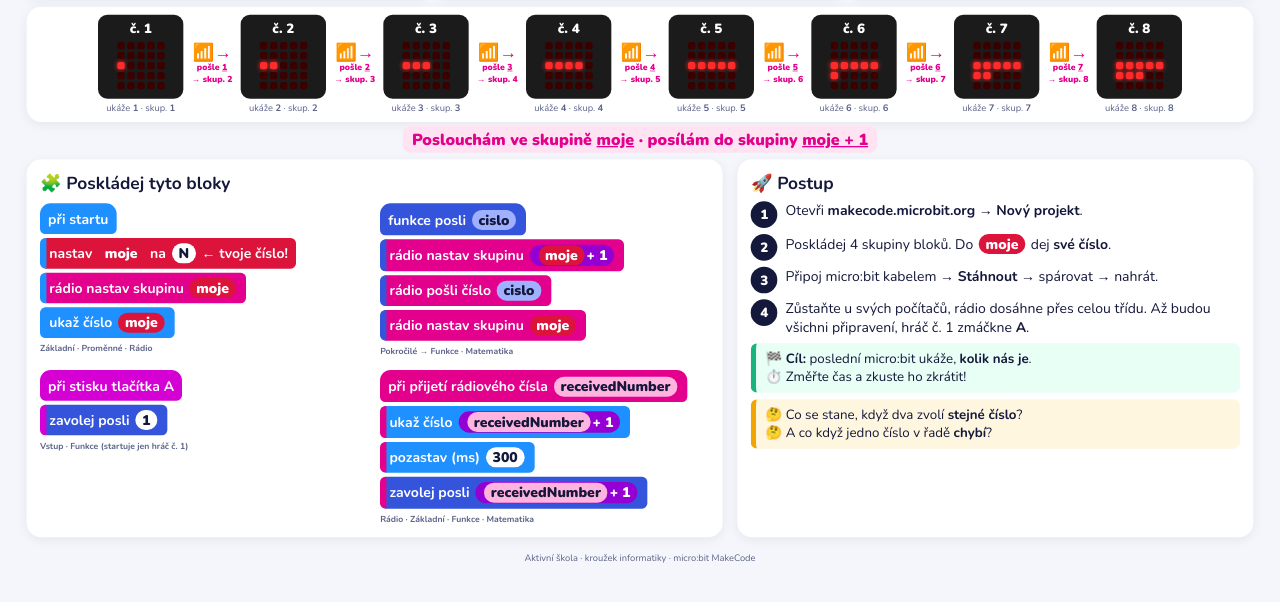
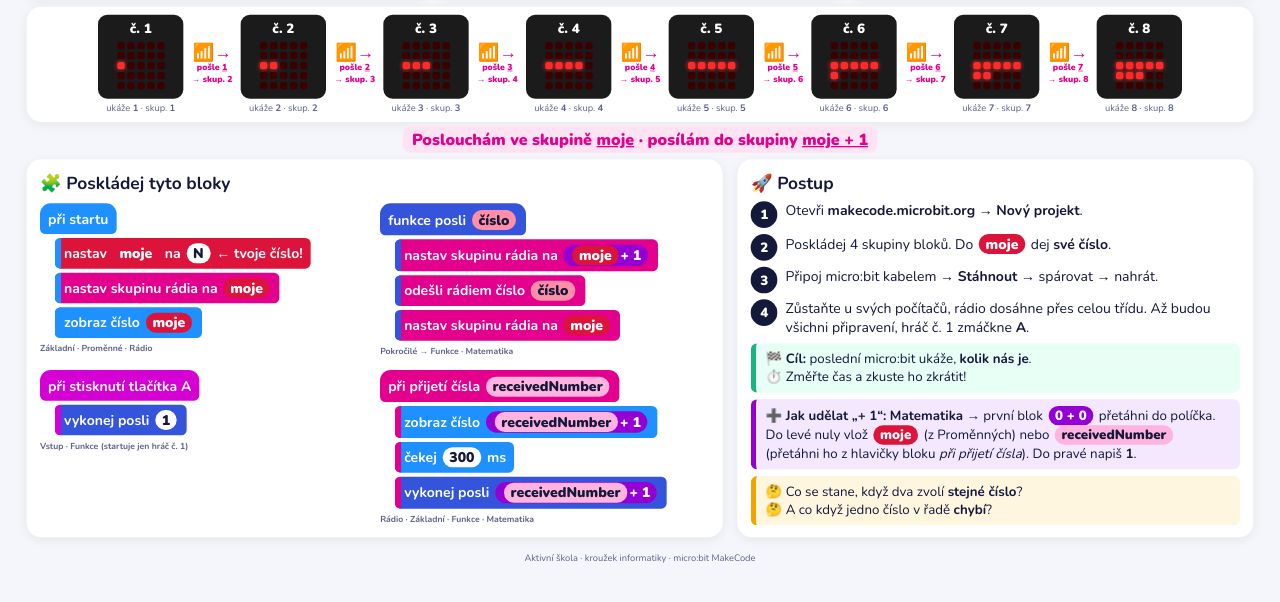
Before and after one commit to janmachacek7/aktivniskola-web, a plain HTML site: page radiovyretez/index.html in a window 1280 px wide. Shown: the part 190-792 px from the top of the page. Drawn offline with nearby package versions, Linux system fonts and the light colour scheme.

Commit message:
Rádiový řetěz: české popisky bloků MakeCode, nápověda +1
Co-Authored-By: Claude Opus 5.5 <noreply@anthropic.com>
Claude-Session: https://claude.ai/code/session_013hS7moGo58LHhdHRMSJkMd

```diff
--- a/radiovyretez/index.html
+++ b/radiovyretez/index.html
@@ -73,10 +73,12 @@ h1{font-size:52px;display:inline-block;margin-right:20px}
 .cols{margin-top:14px;grid-template-columns:1.35fr 1fr}
 .stack{font-size:21px}
 .hat,.blk{margin:3px 0}
+.blk.in{margin-left:22px}
 .step{font-size:21px;margin:9px 0}
 .goal,.think{font-size:20px;margin-top:10px;padding:10px 14px}
 footer{position:absolute;bottom:8px;left:0;right:0;margin:0}
 @media (max-width:1000px){.cols,.grid2,.three{grid-template-columns:auto}}
+.plus{margin-top:10px;background:#f3e8ff;border-left:8px solid var(--math);padding:10px 14px;border-radius:10px;font-size:20px}
 </style>
 </head>
 <body>
@@ -99,27 +101,27 @@ footer{position:absolute;bottom:8px;left:0;right:0;margin:0}
         <div class="stack">
           <div class="hat" style="background:var(--basic)">při startu</div><br>
           <div class="blk in" style="background:var(--var);border-color:var(--basic)">nastav <span class="pill v">moje</span> na <span class="pill">N</span> ← tvoje číslo!</div><br>
-          <div class="blk in" style="background:var(--radio);border-color:var(--basic)">rádio nastav skupinu <span class="pill v">moje</span></div><br>
-          <div class="blk in" style="background:var(--basic);border-color:var(--basic)">ukaž číslo <span class="pill v">moje</span></div>
+          <div class="blk in" style="background:var(--radio);border-color:var(--basic)">nastav skupinu rádia na <span class="pill v">moje</span></div><br>
+          <div class="blk in" style="background:var(--basic);border-color:var(--basic)">zobraz číslo <span class="pill v">moje</span></div>
           <div class="cat">Základní · Proměnné · Rádio</div>
         </div>
         <div class="stack">
-          <div class="hat" style="background:var(--fn)">funkce posli <span class="pill" style="background:#9fb0ff">cislo</span></div><br>
-          <div class="blk in" style="background:var(--radio);border-color:var(--fn)">rádio nastav skupinu <span class="pill m"><span class="pill v">moje</span>+ 1</span></div><br>
-          <div class="blk in" style="background:var(--radio);border-color:var(--fn)">rádio pošli číslo <span class="pill" style="background:#9fb0ff">cislo</span></div><br>
-          <div class="blk in" style="background:var(--radio);border-color:var(--fn)">rádio nastav skupinu <span class="pill v">moje</span></div>
+          <div class="hat" style="background:var(--fn)">funkce posli <span class="pill" style="background:#ff8fa8">číslo</span></div><br>
+          <div class="blk in" style="background:var(--radio);border-color:var(--fn)">nastav skupinu rádia na <span class="pill m"><span class="pill v">moje</span>+ 1</span></div><br>
+          <div class="blk in" style="background:var(--radio);border-color:var(--fn)">odešli rádiem číslo <span class="pill" style="background:#ff8fa8">číslo</span></div><br>
+          <div class="blk in" style="background:var(--radio);border-color:var(--fn)">nastav skupinu rádia na <span class="pill v">moje</span></div>
           <div class="cat">Pokročilé → Funkce · Matematika</div>
         </div>
         <div class="stack">
-          <div class="hat" style="background:var(--input)">při stisku tlačítka A</div><br>
-          <div class="blk in" style="background:var(--fn);border-color:var(--input)">zavolej posli <span class="pill">1</span></div>
+          <div class="hat" style="background:var(--input)">při stisknutí tlačítka A</div><br>
+          <div class="blk in" style="background:var(--fn);border-color:var(--input)">vykonej posli <span class="pill">1</span></div>
           <div class="cat">Vstup · Funkce (startuje jen hráč č. 1)</div>
         </div>
         <div class="stack">
-          <div class="hat" style="background:var(--radio)">při přijetí rádiového čísla <span class="pill" style="background:#ffb3df">receivedNumber</span></div><br>
-          <div class="blk in" style="background:var(--basic);border-color:var(--radio)">ukaž číslo <span class="pill m"><span class="pill" style="background:#ffb3df">receivedNumber</span>+ 1</span></div><br>
-          <div class="blk in" style="background:var(--basic);border-color:var(--radio)">pozastav (ms) <span class="pill">300</span></div><br>
-          <div class="blk in" style="background:var(--fn);border-color:var(--radio)">zavolej posli <span class="pill m"><span class="pill" style="background:#ffb3df">receivedNumber</span>+ 1</span></div>
+          <div class="hat" style="background:var(--radio)">při přijetí čísla <span class="pill" style="background:#ffb3df">receivedNumber</span></div><br>
+          <div class="blk in" style="background:var(--basic);border-color:var(--radio)">zobraz číslo <span class="pill m"><span class="pill" style="background:#ffb3df">receivedNumber</span>+ 1</span></div><br>
+          <div class="blk in" style="background:var(--basic);border-color:var(--radio)">čekej <span class="pill">300</span> ms</div><br>
+          <div class="blk in" style="background:var(--fn);border-color:var(--radio)">vykonej posli <span class="pill m"><span class="pill" style="background:#ffb3df">receivedNumber</span>+ 1</span></div>
           <div class="cat">Rádio · Základní · Funkce · Matematika</div>
         </div>
       </div>
@@ -132,6 +134,7 @@ footer{position:absolute;bottom:8px;left:0;right:0;margin:0}
       <div class="step"><div class="n">3</div><div>Připoj micro:bit kabelem → <b>Stáhnout</b> → spárovat → nahrát.</div></div>
       <div class="step"><div class="n">4</div><div>Zůstaňte u svých počítačů, rádio dosáhne přes celou třídu. Až budou všichni připravení, hráč č. 1 zmáčkne <b>A</b>.</div></div>
       <div class="goal">🏁 <b>Cíl:</b> poslední micro:bit ukáže, <b>kolik nás je</b>.<br>⏱️ Změřte čas a zkuste ho zkrátit!</div>
+      <div class="plus"><b>➕ Jak udělat „+ 1“:</b> <b>Matematika</b> → první blok <span class="pill m">0 + 0</span> přetáhni do políčka. Do levé nuly vlož <span class="pill v">moje</span> (z Proměnných) nebo <span class="pill" style="background:#ffb3df">receivedNumber</span> (přetáhni ho z hlavičky bloku <i>při přijetí čísla</i>). Do pravé napiš <b>1</b>.</div>
       <div class="think">🤔 Co se stane, když dva zvolí <b>stejné číslo</b>?<br>🤔 A co když jedno číslo v řadě <b>chybí</b>?</div>
     </div>
   </div>
```
